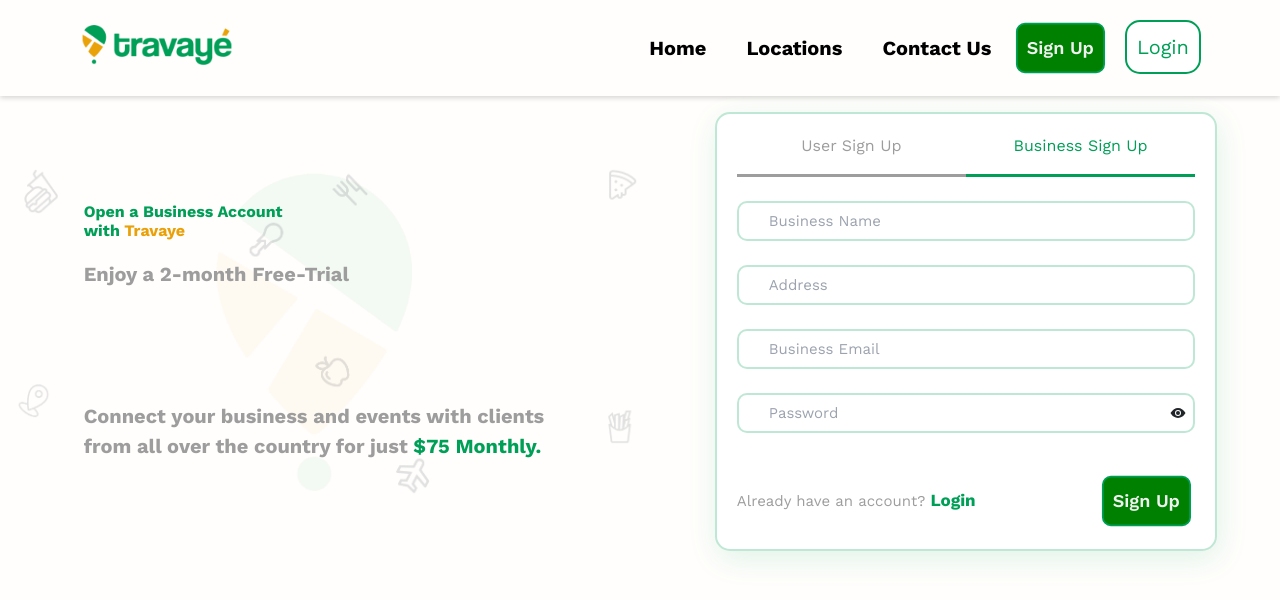
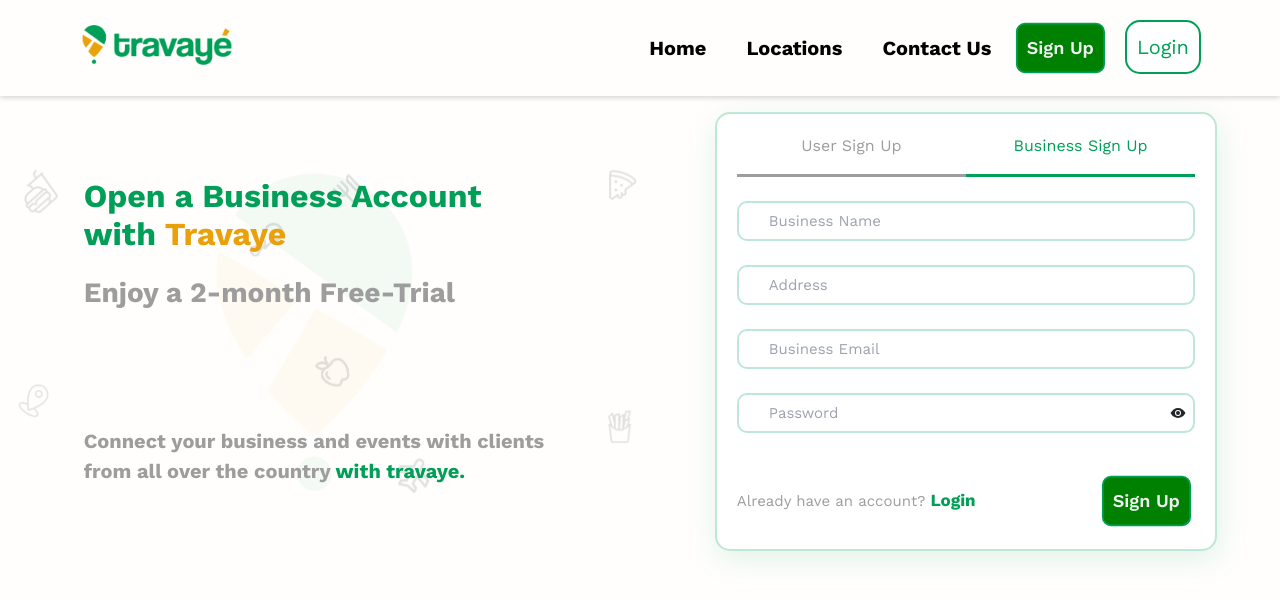
Before and after one commit to tra-vaye/travaye-frontend, a React (Create React App) app: page /signup in a window 1280 px wide. Both pictures are taken after a click on the item "Business Sign Up". Shown: the top 600 px of the page. Built offline with nearby package versions, Linux system fonts and the light colour scheme; no server answers.

Commit message:
Changed phrases on login and signup pages

```diff
--- a/src/Pages/Login/index.js
+++ b/src/Pages/Login/index.js
@@ -184,11 +184,11 @@ const Login = () => {
             className={`col-md-6 d-flex justify-content-center align-items-center ${classes.text}`}
           >
             <div>
-              <h3>
-                Ready to go out without <br />
-                <span className={classes.sapa}>Sapa? </span>
+              <h3 className="text-3xl">
+                Ready to have fun on <br />
+                <span className={classes.sapa}> a budget?</span>
               </h3>
-              <p>Login now and Plan a Trip</p>
+              <p className="text-2xl mt-2">Login now and Plan a Trip</p>
             </div>
           </div>
           <div className="col-md-6 d-flex justify-content-center">
--- a/src/Pages/SignUp/SignUp.module.css
+++ b/src/Pages/SignUp/SignUp.module.css
@@ -47,6 +47,7 @@
 .intro h3 {
   color: #009f57;
   font-weight: 700;
+  font-size: 32px;
 }
 
 .intro h3 span {
@@ -55,7 +56,7 @@
 
 .intro h3 + p {
   color: #9d9d9d;
-  font-size: 20px;
+  font-size: 28px;
   font-weight: 700;
   margin-top: 1.2rem;
 }
--- a/src/Pages/SignUp/index.js
+++ b/src/Pages/SignUp/index.js
@@ -194,14 +194,14 @@ const SignUp = () => {
           <div className="px-5">
             <h3>
               {userSignUp
-                ? "Enjoy your money anywhere"
+                ? "Adventures for you from people like you"
                 : "Open a Business Account"}
-              <br /> {userSignUp ? "regardless of " : "with "}
-              <span>{userSignUp ? "Sapa" : "Travaye"}</span>
+              <br /> {userSignUp ? "" : "with "}
+              <span>{userSignUp ? "" : "Travaye"}</span>
             </h3>
             <p>
               {userSignUp
-                ? "Easy planning, Max Flexing"
+                ? "Satisfy the explorer in you"
                 : "Enjoy a 2-month Free-Trial"}
             </p>
             {userSignUp ? UserContent : BusinessContent}
@@ -369,8 +369,8 @@ export default SignUp;
 const BusinessContent = (
   <p className={classes.business}>
     Connect your business and events with clients <br />
-    from all over the country for just{" "}
-    <span style={{ color: "#009f57" }}>$75 Monthly. </span>
+    from all over the country {" "}
+    <span style={{ color: "#009f57" }}>with travaye.</span>
   </p>
 );
 
```
